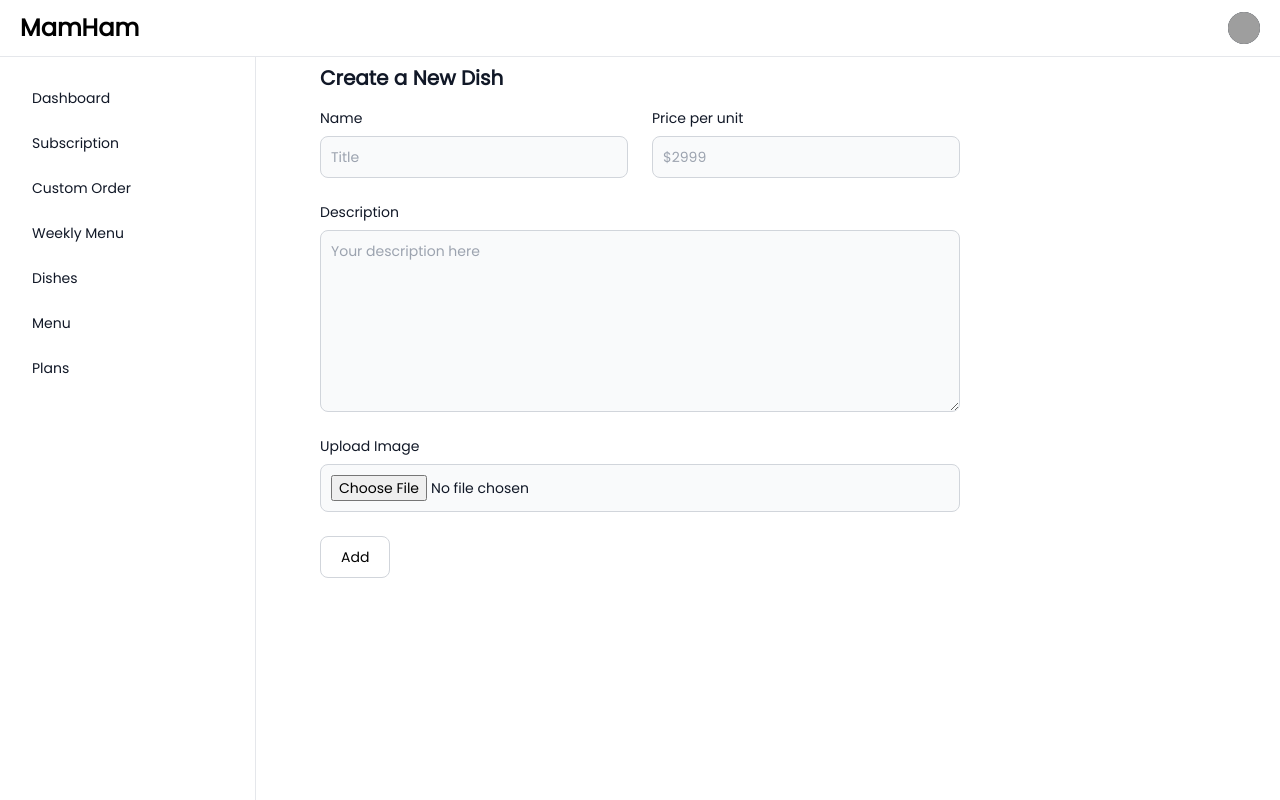
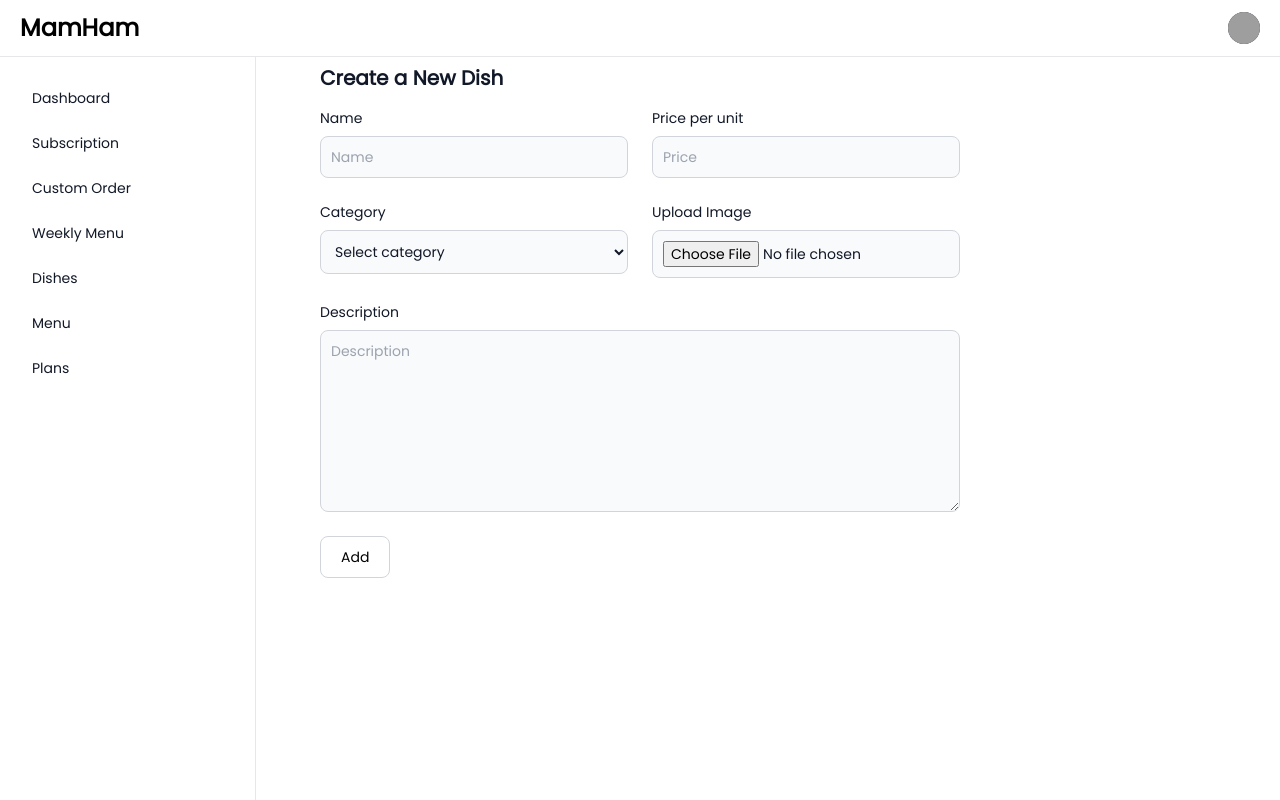
Before and after one commit to joshiashwini22/Mamham-Frontend, a React (Create React App) app: page /dishes-create in a window 1280 px wide. Built offline with nearby package versions, Linux system fonts and the light colour scheme; grey boxes are pictures that could not be loaded.

Commit message:
category added to create dish

```diff
--- a/src/admin/components/Dishes/dishCreate.jsx
+++ b/src/admin/components/Dishes/dishCreate.jsx
@@ -8,19 +8,23 @@ const DishCreate = ({ onDishCreated }) => {
   const [price, setPrice] = useState("");
   const [description, setDescription] = useState("");
   const [image, setImage] = useState(null);
+  const [selectedCategory, setSelectedCategory] = useState("");
+
+  // Define hardcoded dish options
+  const dishOptions = ["Base", "Lentil", "Veggie", "Protein", "Pickle"];
 
   const handleImageChange = (e) => {
     setImage(e.target.files[0]);
-  };
+  }
 
   const handleCreateDish = async () => {
     try {
-      console.log("testing");
       const formData = new FormData();
       formData.append("name", name);
       formData.append("price", price);
       formData.append("description", description);
       formData.append("image", image);
+      formData.append("category", selectedCategory);
 
       const response = await axios.post(
         "http://127.0.0.1:8000/api/customization/dishes/",
@@ -33,10 +37,18 @@ const DishCreate = ({ onDishCreated }) => {
       );
 
       console.log("Dish created:", response.data);
+
+
+
+      if (onDishCreated) {
+        onDishCreated(response.data);
+      }
+      window.location.reload()
     } catch (error) {
       console.error("Error creating dish:", error);
     }
   };
+
   return (
     <>
       <Header />
@@ -50,7 +62,7 @@ const DishCreate = ({ onDishCreated }) => {
             <div className="grid gap-4 sm:grid-cols-2 sm:gap-6">
               <div className="w-full">
                 <label
-                  htmlFor="title"
+                  htmlFor="name"
                   className="block mb-2 text-sm font-medium text-gray-900 dark:text-white"
                 >
                   Name
@@ -62,8 +74,8 @@ const DishCreate = ({ onDishCreated }) => {
                   value={name}
                   onChange={(e) => setName(e.target.value)}
                   className="bg-gray-50 border border-gray-300 text-gray-900 text-sm rounded-lg focus:ring-primary-600 focus:border-primary-600 block w-full p-2.5 dark:bg-gray-700 dark:border-gray-600 dark:placeholder-gray-400 dark:text-white dark:focus:ring-primary-500 dark:focus:border-primary-500"
-                  placeholder="Title"
-                  required=""
+                  placeholder="Name"
+                  required
                 />
               </div>
               <div className="w-full">
@@ -80,8 +92,45 @@ const DishCreate = ({ onDishCreated }) => {
                   value={price}
                   onChange={(e) => setPrice(e.target.value)}
                   className="bg-gray-50 border border-gray-300 text-gray-900 text-sm rounded-lg focus:ring-primary-600 focus:border-primary-600 block w-full p-2.5 dark:bg-gray-700 dark:border-gray-600 dark:placeholder-gray-400 dark:text-white dark:focus:ring-primary-500 dark:focus:border-primary-500"
-                  placeholder="$2999"
-                  required=""
+                  placeholder="Price"
+                  required
+                />
+              </div>
+              <div className="w-full">
+                <label
+                  htmlFor="category"
+                  className="block mb-2 text-sm font-medium text-gray-900 dark:text-white"
+                >
+                  Category
+                </label>
+                <select
+                  id="category"
+                  name="category"
+                  value={selectedCategory}
+                  onChange={(e) => setSelectedCategory(e.target.value)}
+                  className="bg-gray-50 border border-gray-300 text-gray-900 text-sm rounded-lg focus:ring-primary-600 focus:border-primary-600 block w-full p-2.5 dark:bg-gray-700 dark:border-gray-600 dark:placeholder-gray-400 dark:text-white dark:focus:ring-primary-500 dark:focus:border-primary-500"
+                >
+                  <option value="">Select category</option>
+                  {dishOptions.map((option) => (
+                    <option key={option} value={option}>
+                      {option}
+                    </option>
+                  ))}
+                </select>
+              </div>
+              <div className="w-full">
+                <label
+                  htmlFor="imageUpload"
+                  className="block mb-2 text-sm font-medium text-gray-900 dark:text-white"
+                >
+                  Upload Image
+                </label>
+                <input
+                  type="file"
+                  id="imageUpload"
+                  accept="image/*"
+                  onChange={handleImageChange}
+                  className="bg-gray-50 border border-gray-300 text-gray-900 text-sm rounded-lg focus:ring-primary-600 focus:border-primary-600 block w-full p-2.5 dark:bg-gray-700 dark:border-gray-600 dark:placeholder-gray-400 dark:text-white dark:focus:ring-primary-500 dark:focus:border-primary-500"
                 />
               </div>
               <div className="sm:col-span-2">
@@ -97,27 +146,12 @@ const DishCreate = ({ onDishCreated }) => {
                   value={description}
                   onChange={(e) => setDescription(e.target.value)}
                   className="block p-2.5 w-full text-sm text-gray-900 bg-gray-50 rounded-lg border border-gray-300 focus:ring-primary-500 focus:border-primary-500 dark:bg-gray-700 dark:border-gray-600 dark:placeholder-gray-400 dark:text-white dark:focus:ring-primary-500 dark:focus:border-primary-500"
-                  placeholder="Your description here"
+                  placeholder="Description"
                 ></textarea>
-              </div>
-              <div className="sm:col-span-2">
-                <label
-                  htmlFor="imageUpload"
-                  className="block mb-2 text-sm font-medium text-gray-900 dark:text-white"
-                >
-                  Upload Image
-                </label>
-                <input
-                  type="file"
-                  id="imageUpload"
-                  accept="image/*"
-                  onChange={handleImageChange}
-                  className="block p-2.5 w-full text-sm text-gray-900 bg-gray-50 rounded-lg border border-gray-300 focus:ring-primary-500 focus:border-primary-500 dark:bg-gray-700 dark:border-gray-600 dark:placeholder-gray-400 dark:text-white dark:focus:ring-primary-500 dark:focus:border-primary-500"
-                />
               </div>
             </div>
             <button
-              type="submit"
+              type="button"
               onClick={handleCreateDish}
               className="inline-flex items-center px-5 py-2.5 mt-4 sm:mt-6 text-sm font-medium text-center border border-gray-300 text-blue bg-primary-700 rounded-lg focus:ring-4 focus:ring-primary-200 dark:focus:ring-primary-900 hover:bg-primary-800"
             >
--- a/src/customer/homePage.jsx
+++ b/src/customer/homePage.jsx
@@ -1,8 +1,10 @@
 import React from 'react'
 import Navbar from './navbar'
 import MainImg from "../../src/assets/images/main.png";
+import { useNavigate } from 'react-router-dom';
 
 function HomePage() {
+  const navigate = useNavigate()
   return (
     <>
       <Navbar/>
@@ -21,9 +23,10 @@ function HomePage() {
               <p className="text-orange-500 block text-4xl">One Stop for Ghar ko Khana</p>
             </div>
             <div className="flex justify-center mt-8 mx-8">
-              <button className="bg-red-700 hover:bg-red-700 px-8 py-4 mx-8 hover:scale-105 transition-all duration-300 transform rounded-lg font-semibold" style={{color: '#E7E0D2'}}>Subscription Plans</button>
-              <button className="bg-red-700 hover:bg-red-700 px-8 py-4 mx-8 hover:scale-105 transition-all duration-300 transform rounded-lg font-semibold" style={{color: '#E7E0D2'}}>Customize your Meal</button>
-            </div>
+      <button className="bg-red-700 hover:bg-red-700 px-8 py-4 mx-8 hover:scale-105 transition-all duration-300 transform rounded-lg font-semibold" style={{color: '#E7E0D2'}} onClick={() => navigate('/ourplans')}>Subscription Plans</button>
+
+      <button className="bg-red-700 hover:bg-red-700 px-8 py-4 mx-8 hover:scale-105 transition-all duration-300 transform rounded-lg font-semibold" style={{color: '#E7E0D2'}} onClick={() => navigate('/custom')}>Customize your Meal</button>
+    </div>
           </div>
         </div>
       </div>
--- a/src/customer/ourPlans.jsx
+++ b/src/customer/ourPlans.jsx
@@ -1,13 +1,96 @@
-import React from 'react'
-import Navbar from './navbar'
+import React, { useState } from "react";
+import Navbar from "./navbar";
 
-function OurPlans() {
+const NavigationItem = ({ children }) => (
+  <div className="flex-auto text-sm lg:text-base">{children}</div>
+);
+
+const MealOptionCard = ({ imageUrl, altText, title, onSelect }) => (
+  <button
+    onClick={onSelect}
+    className="flex flex-col pt-4 pr-5 pb-12 pl-20 mx-auto w-full bg-white shadow-sm hover:bg-gray-100 transition-colors duration-300 ease-in-out max-md:px-5 max-md:mt-6 focus:outline-none"
+  >
+    <div className="flex gap-5 justify-between items-start self-start ml-5 max-md:ml-2.5">
+      <img
+        loading="lazy"
+        src={imageUrl}
+        alt={altText}
+        className="self-end mt-7 max-w-full aspect-square w-[110px]"
+      />
+      <div className="self-start bg-white rounded-full h-[35px] stroke-[1px] w-[35px]" />
+    </div>
+    <div className="mt-20 text-xl lg:text-2xl text-center text-black max-md:mt-10">
+      {title}
+    </div>
+  </button>
+);
+
+const mealOptions = [
+  {
+    imageUrl:
+      "https://cdn.builder.io/api/v1/image/assets/TEMP/4805b82b7eeeb673c0bbaffd93226aa047c98411529a6ab8500e8dc24a954846?apiKey=0dc218c8097a48dfa11ef11e6866bba7&",
+    altText: "Regular Diet option",
+    title: "Regular Diet",
+  },
+  {
+    imageUrl:
+      "https://cdn.builder.io/api/v1/image/assets/TEMP/fe84be5fb288a9e1bbf4f64b8310f5801eade2695ddd26503cc64056705ef427?apiKey=0dc218c8097a48dfa11ef11e6866bba7&",
+    altText: "Weight Loss option",
+    title: "Weight Loss",
+  },
+  // Repeat other meal options as necessary...
+];
+
+const mealDurations = [
+  {
+    title: "7 days",
+  },
+  {
+    title: "15 days",
+  },
+  {
+    title: "30 days",
+  },
+];
+
+const DietaryOptionSelection = ({ options, selectedOption, onChange }) => (
+  <div className="flex gap-3.5 justify-between items-center px-5 text-lg bg-white border-2 border-solid border-red-800 border-opacity-80">
+    {options.map((option) => (
+      <button
+        key={option.title}
+        className={`grow self-stretch my-auto whitespace-nowrap ${
+          selectedOption === option.title ? "bg-red-300" : ""
+        }`}
+        onClick={() => onChange(option.title)}
+      >
+        {option.title}
+      </button>
+    ))}
+  </div>
+);
+
+const MealPrepPlan = () => {
+  const [selectedDuration, setSelectedDuration] = useState("7 days");
+
   return (
-    <>
-        <Navbar/>
-        <div>OurPlans</div>
-    </>
-  )
-}
+    <main className="flex flex-col pb-5 bg-zinc-100">
+      <Navbar/>
+      <div className="bg-gray-200 lg:mx-[180px] h-screen mt-18 ">
+        <div className="grid gap-4">
+          <div className="flex flex-col items-center mx-44 py-5">
+            <span className="text-red-600 text-4xl font-bold block mb-4">
+            Your Personalized Meal            </span>
+            <span className="text-gray-700 block">
+              Select items to create your own dish!
+            </span>
+          </div>
+          <div className="min-h-full grid lg:grid-cols-2 lg:gap-5 mx-4">
 
-export default OurPlans
+          </div>
+        </div>
+      </div>
+    </main>
+  );
+};
+
+export default MealPrepPlan;
```
